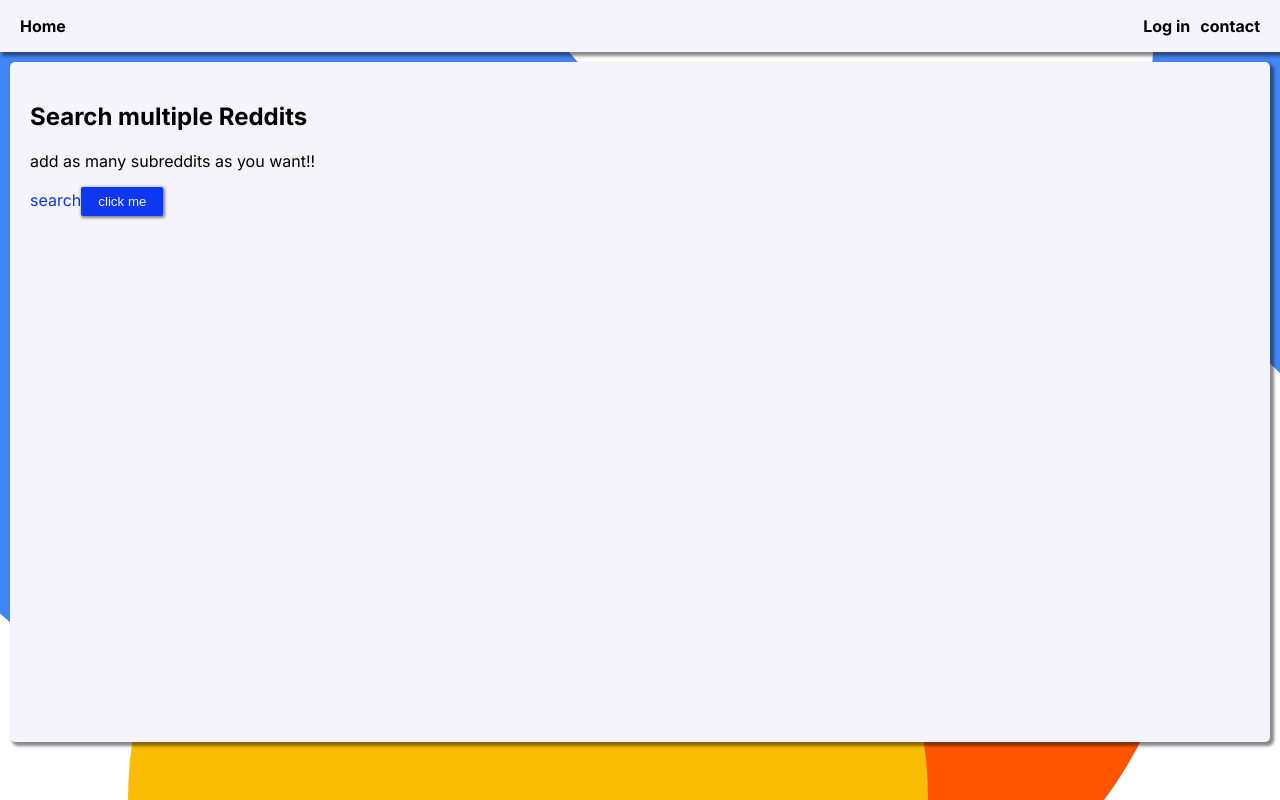
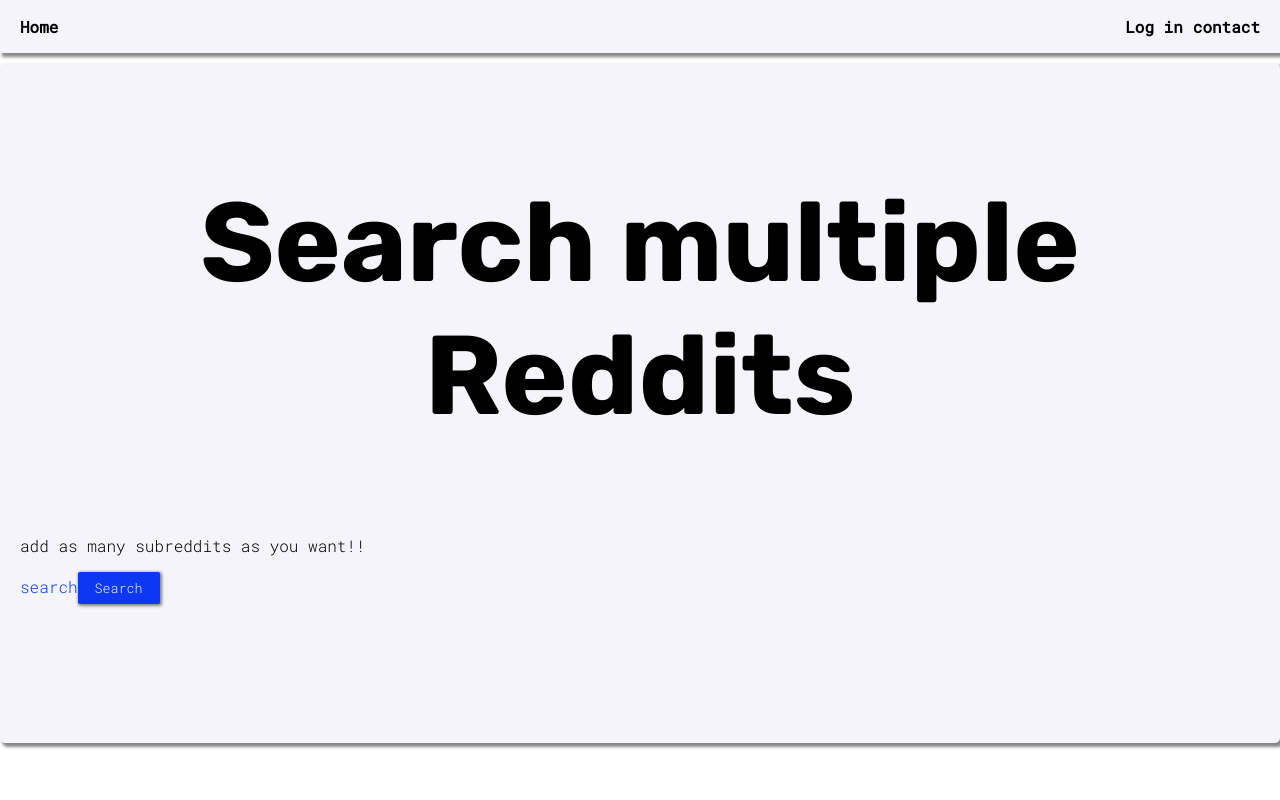
Before and after one commit to wpeckelsen/reddit-multi-search, a Next.js app: page /pages/search in a window 1280 px wide. Built offline with nearby package versions, Linux system fonts and the light colour scheme.

Commit message:
styles finished

```diff
--- a/src/app/components/button/Button.jsx
+++ b/src/app/components/button/Button.jsx
@@ -1,7 +1,10 @@
 import React from 'react'
 import "./button.scss";
+import Link from 'next/link';
 
 export default function Button({ content, type, click }) {
+
+
   return (
     <button type={type} onClick={click} >
       <span className="button-text">{content}</span>
--- a/src/app/components/button/button.scss
+++ b/src/app/components/button/button.scss
@@ -24,3 +24,8 @@ button:active {
 //     background-color:$petrol;
 //     border-color:$petrolDark;
 // }
+
+button a {
+    text-decoration: none;
+    color: $offwhite;
+}
--- a/src/app/layout.jsx
+++ b/src/app/layout.jsx
@@ -1,8 +1,10 @@
-import { Inter } from "next/font/google";
+
 import './styles/globals.scss';
 import Navbar from "./components/navbar/Navbar";
+import Background from './styles/background';
 
-const inter = Inter({ subsets: ["latin"] });
+
+
 
 export const metadata = {
   title: "Reddit Multi Search",
@@ -13,20 +15,9 @@ export default function RootLayout({ children }) {
   return (
     <html lang="en">
 
-
-      <body className={inter.className}>
-
-        <div className="background">
-          <div className="dot"></div>
-          <div className="dot"></div>
-          <div className="dot"></div>
-          <div className="dot"></div>
-          <div className="dot"></div>
-
-        </div>
+      <body>
 
         <Navbar />
-
         <span className="flex-content">
           {children}
         </span>
--- a/src/app/page.jsx
+++ b/src/app/page.jsx
@@ -1,12 +1,16 @@
 import Link from "next/link";
 import Navbar from "./components/navbar/Navbar";
+import Button from "./components/button/Button";
 
 
 export default function Home() {
   return (
     <>
+      <h1>Google through multiple Subreddits</h1>
 
-
+      <Button
+        content={<Link href="/pages/search">Search</Link>}
+      />
     </>
   );
 }
--- a/src/app/pages/search/page.jsx
+++ b/src/app/pages/search/page.jsx
@@ -14,9 +14,9 @@ export default function page() {
         content={
           <>
             <div>
-            <Link href="pages/search">search</Link>
+            <Link href="search">search</Link>
               <Button
-                content="click me"
+                content={<Link href="/">Search</Link>}
                 type="button"
               />
             </div>
--- /dev/null
+++ b/src/app/styles/Background.jsx
@@ -0,0 +1,7 @@
+import React from 'react'
+
+export default function Background() {
+  return (
+    <div>background</div>
+  )
+}
--- a/src/app/styles/globals.scss
+++ b/src/app/styles/globals.scss
@@ -1,9 +1,21 @@
 // @import 'variables';
 @import "@/app/styles/variables.scss";
+@import url('https://fonts.googleapis.com/css2?family=Roboto+Mono:wght@300;400&display=swap');
+@import url('https://fonts.googleapis.com/css2?family=Lato&family=Open+Sans:ital@0;1&family=Rubik:wght@700&display=swap');
 
 
+body, p, label, button, input, textarea, select {
+    font-family: 'Roboto Mono', sans-serif;
+    font-weight: 200;
+}
 
 
+h1, h2, h3, h4  {
+    font-family: 'Rubik', sans-serif;
+    font-weight: 200;
+    font-size: 7em;
+    text-align: center;
+}
 
 
 a {
@@ -30,6 +42,11 @@ body {
 
 
 
+h3{
+    font-size: 2.5em;
+}
+
+
 // dots on the background
 .background {
     position: fixed;
@@ -53,17 +70,7 @@ body {
     left: 30%;
     background-color: $redditOrange;
   }
-//
-//   .dot:nth-child(3) {
-//     top: 10%;
-//     left: 80%;
-//     background-color:$googleRed;
-//   }
-//   .dot:nth-child(4) {
-//     top: 70%;
-//     left: 10%;
 
-//   }
   .dot:nth-child(3) {
     top: -40%;
     left: 90%;
@@ -74,23 +81,13 @@ body {
     left: 10%;
     background-color:$googleYellow;
   }
-//   .dot:nth-child(5) {
-//     top: 10%;
-//     left: -20%;
-//     background-color:$googleYellow;
-//   }
-//   .dot:nth-child(8) {
-//     top: 300%;
-//     left: 60%;
 
-
-//   }
 
 .flex-content {
     // padding: 0;
     // margin: 0;
     display: flex;
-    flex-direction: row;
-    align-items: flex-start;
+    flex-direction: column;
+    align-items: center;
     justify-content: center;
 }
```
Also changed, not shown: src/app/pages/landing/page.jsx (deleted, +0 -22 lines).
